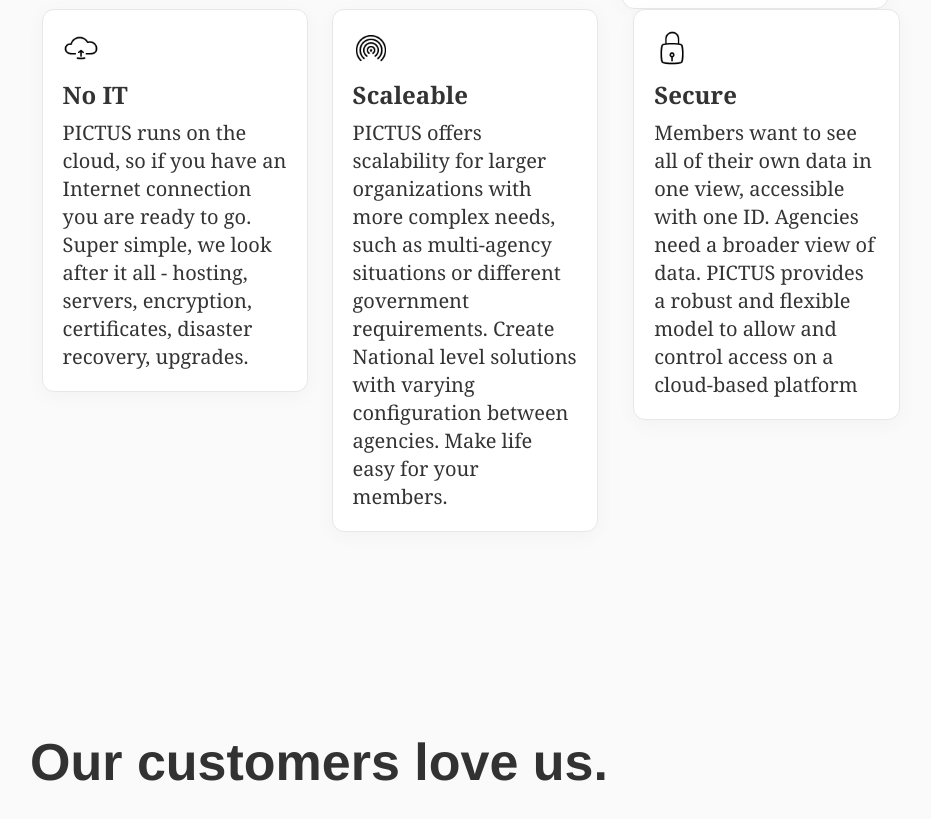
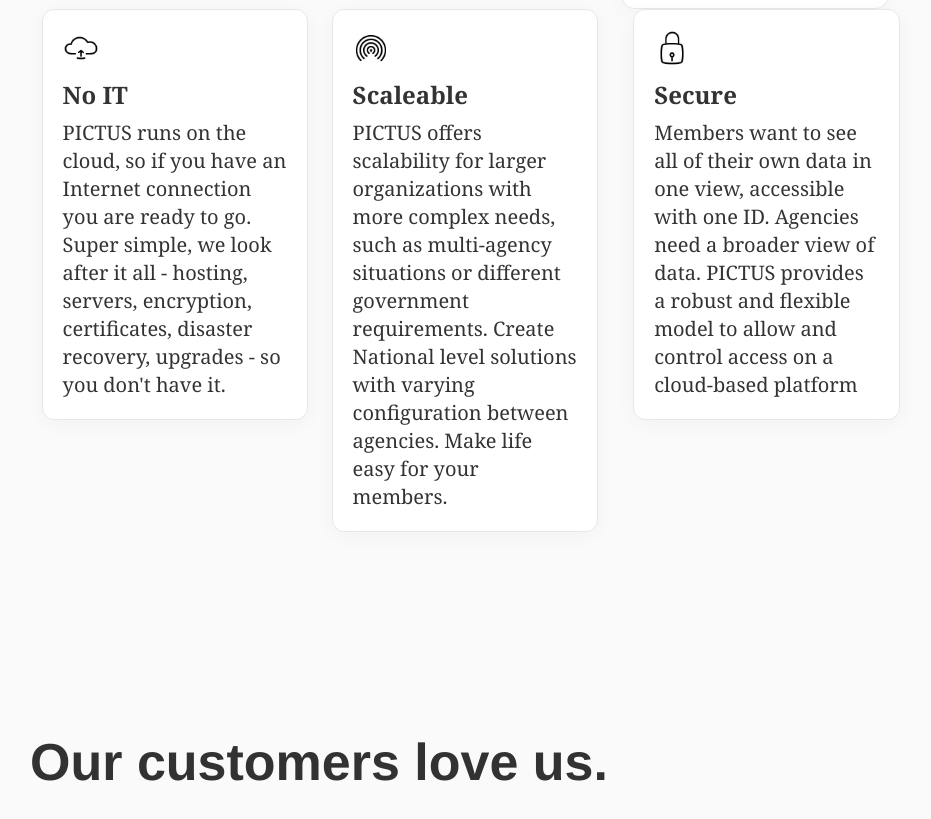
Before and after one commit to mtimofiiv/Pictus, a Gatsby site: page / in a window 1280 px wide. Shown: the part 5260-6079 px from the top of the page, without its empty margins (30-961 px from the left). Built offline with nearby package versions, Linux system fonts and the light colour scheme; Gatsby itself is replaced by a stand-in of ours; some packages are replaced by stand-ins of ours.

Commit message:
Update Attribute “no-it”

```diff
--- a/src/data/attributes/no-it.md
+++ b/src/data/attributes/no-it.md
@@ -3,4 +3,4 @@ title: No IT
 image: /assets/cloud-upload-01.png
 order: "70"
 ---
-PICTUS runs on the cloud, so if you have an Internet connection you are ready to go. Super simple, we look after it all - hosting, servers, encryption, certificates, disaster recovery, upgrades.
+PICTUS runs on the cloud, so if you have an Internet connection you are ready to go. Super simple, we look after it all - hosting, servers, encryption, certificates, disaster recovery, upgrades - so you don't have it.
```
